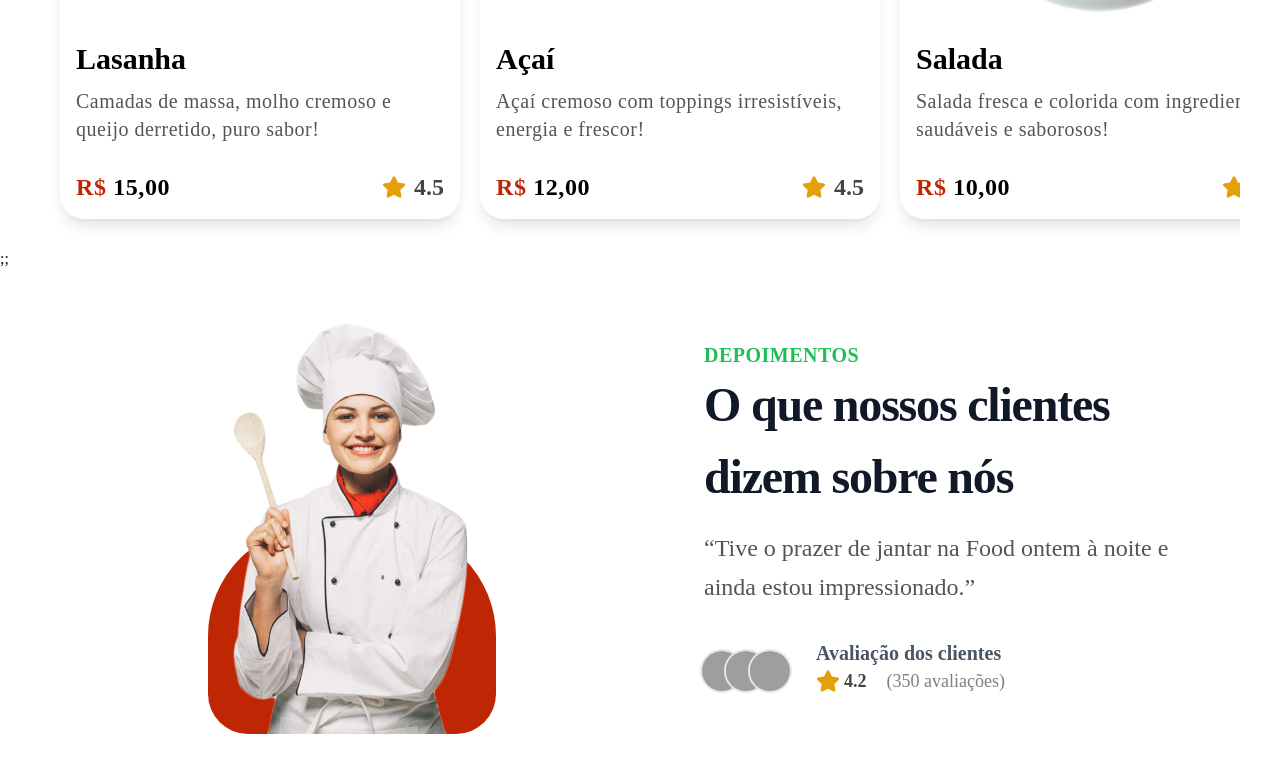
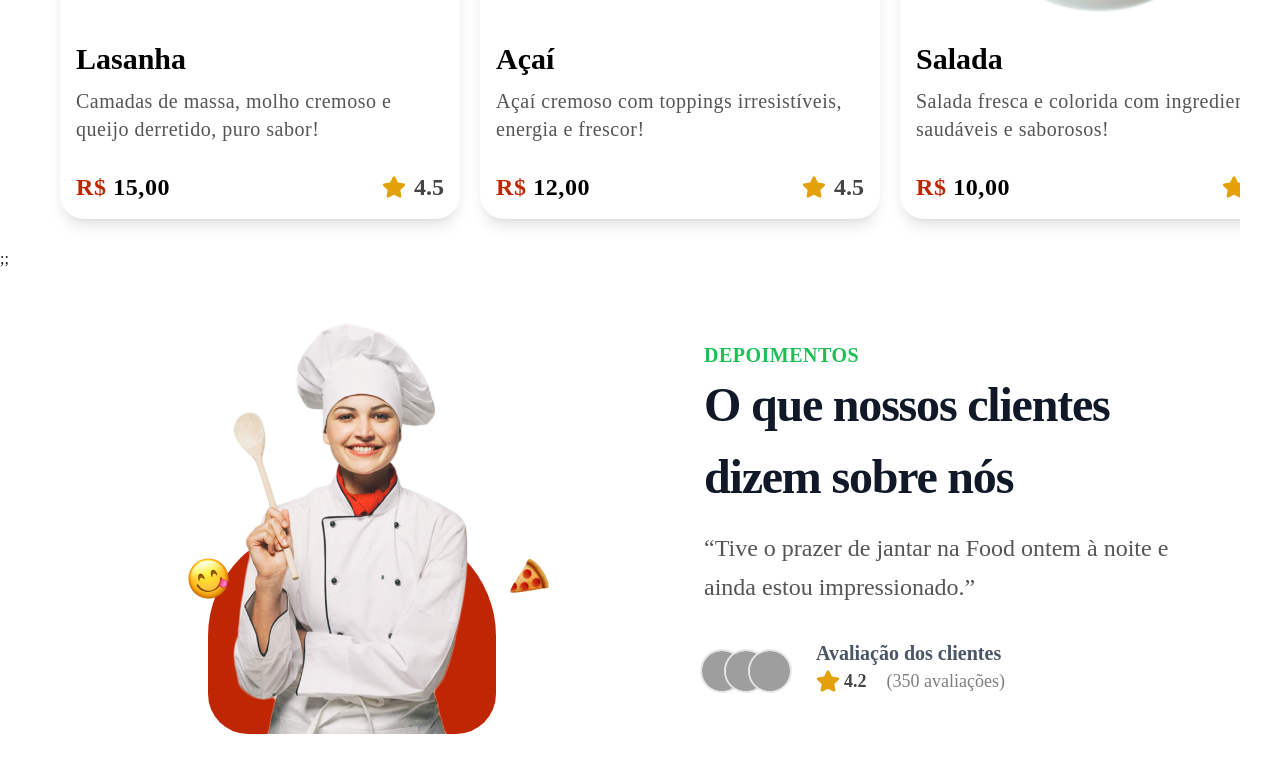
Before and after one commit to ryannardelli/landing_page_food, a Next.js app: page / in a window 1280 px wide. Shown: the part 1734-2506 px from the top of the page. Built offline with nearby package versions, Linux system fonts and the light colour scheme; grey boxes are pictures that could not be loaded.

Commit message:
enviando alterações

```diff
--- a/src/app/components/HeroTestimony/index.tsx
+++ b/src/app/components/HeroTestimony/index.tsx
@@ -2,19 +2,27 @@ import { FaStar } from "react-icons/fa";
 
 export const HeroTestimony = () => {
   return (
-    <section className="text-gray-600 body-font bg-white dark:bg-slate-900">
-      <div className="container mx-auto flex md:px-24 md:py-10 md:flex-row flex-col-reverse items-center">
+    <section className="text-gray-600 body-font bg-white dark:bg-slate-900 relative">
+      <div className="container mx-auto flex md:px-24 md:py-10 md:flex-col flex-col-reverse lg:flex-row items-center md:gap-12 lg:gap-0">
         <div className="lg:max-w-lg lg:w-full mb-10 md:mb-0 md:w-1/2 w-full flex justify-center relative">
           <div className="absolute bottom-0 h-52 w-72 bg-colorPrimary rounded-bl-[40px] rounded-tr-[110px] rounded-tl-[110px] rounded-br-[40px] z-0"></div>
-
           <img
             src="/img/img-hero-2.png"
             alt="Image Hero 2"
             className="relative z-10 w-72 h-full object-contain"
           />
+
+          <div className="absolute flex justify-between items-center w-full top-60 left-12 z-10">
+            <div className="flex justify-center items-center w-1/2 md:w-1/3 lg:w-1/4">
+              <img src="img/icon-1.png" alt="Icon 1" />
+            </div>
+            <div className="flex justify-center items-center w-1/2 md:w-1/3 lg:w-1/2">
+              <img src="img/icon-2.png" alt="Icon 2" />
+            </div>
+          </div>
         </div>
 
-        <div className="lg:flex-grow mt-5 md:mt-0 md:w-3/4 lg:pl-24 md:pl-16 flex flex-col md:items-start md:text-left items-center text-center">
+        <div className="lg:flex-grow mt-5 md:mt-0 md:w-full lg:w-3/4 lg:pl-24 md:pl-16 flex flex-col md:items-start md:text-left items-center text-center">
           <h1 className="uppercase text-xl font-bold text-colorSecondary tracking-wide">
             Depoimentos
           </h1>
```
Also changed, not shown: public/img/icon-1.png (added), public/img/icon-2.png (added).
